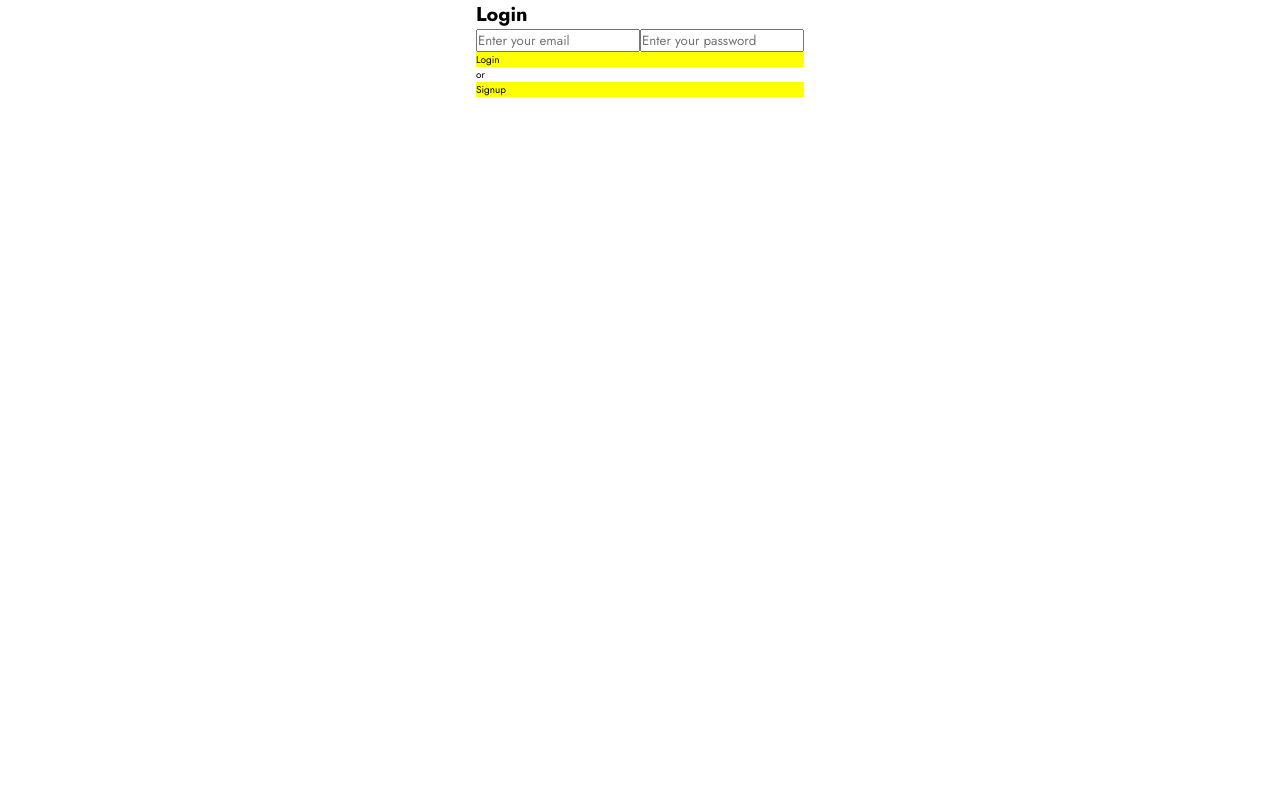
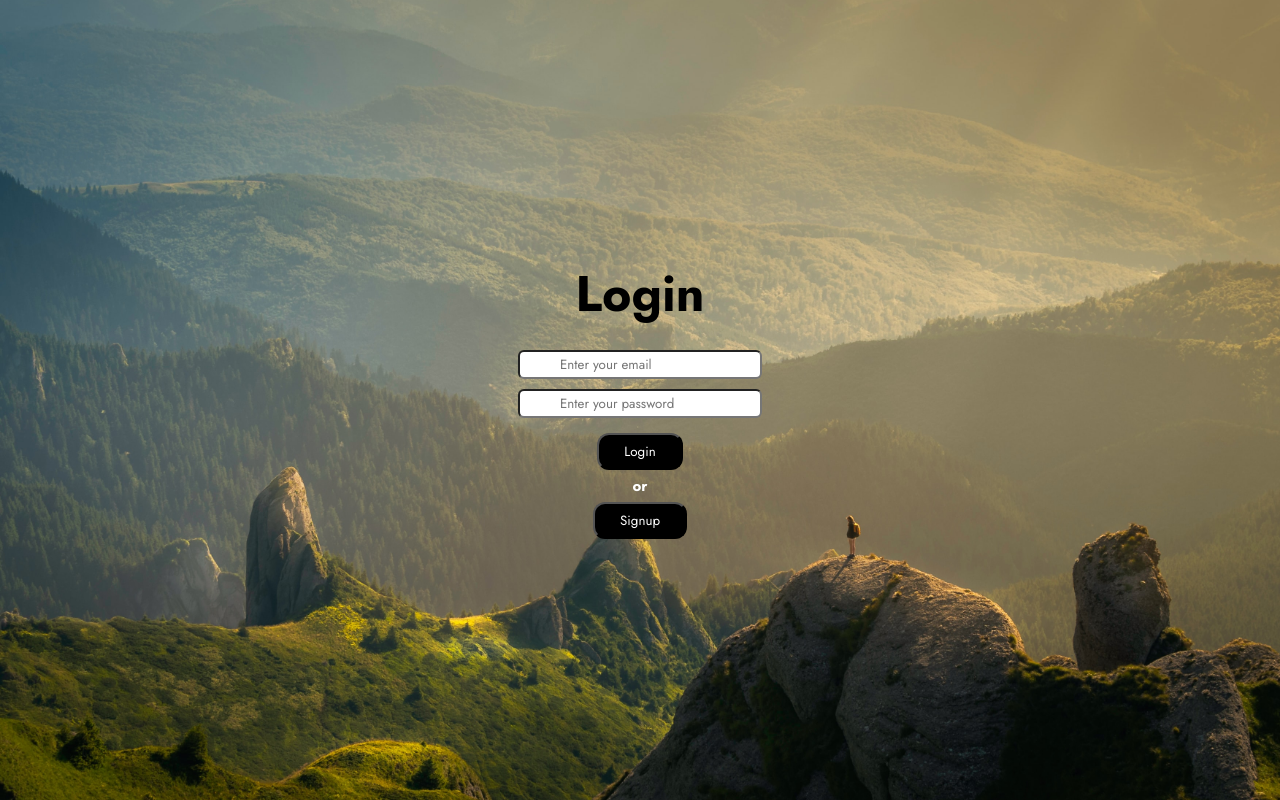
Before and after one commit to pt3002/PPL-Project, a React (Create React App) app in the folder Frontend/: page / in a window 1280 px wide. Built offline with nearby package versions, Linux system fonts and the light colour scheme.

Commit message:
designed login/signup page

```diff
--- a/Frontend/src/App.css
+++ b/Frontend/src/App.css
@@ -1,8 +1,7 @@
+@import url('https://fonts.googleapis.com/css2?family=Roboto:wght@300&display=swap');
 .App{
   display:flex;
   width:100vw;
   height:100vh;
-  justify-content:center;
-  align-items:flex-start;
-  background: #fff;
+  font-family: 'Roboto', sans-serif;
 }
--- a/Frontend/src/Pages/LoginPage/LoginPage.css
+++ b/Frontend/src/Pages/LoginPage/LoginPage.css
@@ -1,4 +1,39 @@
-.login .button{
-    background: yellow;
-    cursor: pointer;
+
+.login {
+    width: 100vw;
+    height: 100vh;
+    display: flex;
+    align-items: center;
+    justify-content: center;
+    flex-direction: column;
+    background-image: url("./login.jpg") ;
+    background-repeat:no-repeat;
+    background-size:cover;
+    background-position:center;
 }
+.loginHeading{
+    font-size: 5rem;
+    font-weight: 900;
+    margin-bottom: 2rem;
+    /* text-shadow: 1px 1px 0.2px #32CD32, 0 0 1em rgb(21, 255, 0), 0 0 0.2em #2E8B57; */
+}
+
+.inputClass{
+    margin-bottom: 1rem;
+    border-radius: 6px;
+    padding: 0.3rem 4rem;
+}
+
+button{
+    padding: 0.7rem 2.5rem;
+    border-radius: 12px;
+    margin: 0.5rem;
+    color: #fff;
+    background-color: black;
+}
+
+.divOR{
+    color: #fff;
+    font-size: 15px;
+    font-weight: 700;
+}
--- a/Frontend/src/Pages/LoginPage/LoginPage.js
+++ b/Frontend/src/Pages/LoginPage/LoginPage.js
@@ -1,42 +1,43 @@
-import React,{useState} from 'react';
+import React, { useState } from 'react';
 import axios from 'axios';
 import { useHistory } from "react-router-dom";
 
 import './LoginPage.css';
 
-const LoginPage = ({setLoginUser}) => {
+const LoginPage = ({ setLoginUser }) => {
 
     const history = useHistory()
 
-    const [user,setUser]=useState({
-        email:"",
-        password:""
+    const [user, setUser] = useState({
+        email: "",
+        password: ""
     })
 
     const handleChange = e => {
         const { name, value } = e.target
         setUser({
             ...user,
-            [name]:value
+            [name]: value
         })
     }
 
     const login_api = () => {
-        axios.post("http://localhost:9002/login",user)
-            .then(res => {alert(res.data.message)
-            setLoginUser(res.data.user)
-            history.push("/")
-        })
+        axios.post("http://localhost:9002/login", user)
+            .then(res => {
+                alert(res.data.message)
+                setLoginUser(res.data.user)
+                history.push("/")
+            })
     }
 
     return (
         <div className="login">
-            <h1>Login</h1>
-            <input type="text" name="email" value={user.email} placeholder='Enter your email' onChange={ handleChange }></input>
-            <input type="password" name="password" value={user.password} placeholder='Enter your password' onChange={ handleChange }></input>
-            <div className="button" onClick={login_api}>Login</div>
-            <div>or</div>
-            <div className="button" onClick={()=>history.push("/signup")}>Signup</div>
+            <h1 className="loginHeading">Login</h1>
+            <input className="inputClass" type="text" name="email" value={user.email} placeholder='Enter your email' onChange={handleChange}></input>
+            <input className="inputClass" type="password" name="password" value={user.password} placeholder='Enter your password' onChange={handleChange}></input>
+            <button className="button" onClick={login_api}>Login</button>
+            <div className='divOR'> or</div>
+            <button className="button" onClick={() => history.push("/signup")}>Signup</button>
         </div>
     );
 };
--- a/Frontend/src/Pages/Sign-UpPage/SignUpPage.css
+++ b/Frontend/src/Pages/Sign-UpPage/SignUpPage.css
@@ -1,3 +1,38 @@
-.signup .button{
-    background-color: cornflowerblue;
+.signup{
+    width: 100vw;
+    height: 100vh;
+    display: flex;
+    align-items: center;
+    justify-content: center;
+    flex-direction: column;
+    background-image: url("./signup.jpg") ;
+    background-repeat:no-repeat;
+    background-size:cover;
+    background-position:center;
 }
+.signupHeading{
+    font-size: 5rem;
+    font-weight: 900;
+    margin-bottom: 2rem;
+    /* text-shadow: 1px 1px 0.2px #32CD32, 0 0 1em rgb(21, 255, 0), 0 0 0.2em #2E8B57; */
+}
+
+.inputClass{
+    margin-bottom: 1rem;
+    border-radius: 6px;
+    padding: 0.3rem 4rem;
+}
+
+button{
+    padding: 0.7rem 2.5rem;
+    border-radius: 12px;
+    margin: 0.5rem;
+    color: #fff;
+    background-color: black;
+}
+
+.divOR{
+    color: #fff;
+    font-size: 15px;
+    font-weight: 700;
+}
--- a/Frontend/src/Pages/Sign-UpPage/SignUpPage.js
+++ b/Frontend/src/Pages/Sign-UpPage/SignUpPage.js
@@ -8,29 +8,29 @@ const SignUpPage = () => {
 
     const history = useHistory()
 
-    const [user,setUser]=useState({
-        name:"",
-        email:"",
-        password:"",
-        reEnterpassword:""
+    const [user, setUser] = useState({
+        name: "",
+        email: "",
+        password: "",
+        reEnterpassword: ""
     })
 
     const handleChange = e => {
         const { name, value } = e.target
         setUser({
             ...user,
-            [name]:value
+            [name]: value
         })
     }
 
     const signup_api = () => {
-        const { name,email,password,reEnterpassword } = user
-        if( name && email && password && (password===reEnterpassword)){
-            axios.post("http://localhost:9002/signup",user)
-            .then( res=> alert(res.data.message))
+        const { name, email, password, reEnterpassword } = user
+        if (name && email && password && (password === reEnterpassword)) {
+            axios.post("http://localhost:9002/signup", user)
+                .then(res => alert(res.data.message))
             history.push("/login")
         }
-        else{
+        else {
             alert("Invalid input")
         }
 
@@ -38,14 +38,14 @@ const SignUpPage = () => {
 
     return (
         <div className="signup">
-            <h1>signup</h1>
-            <input type="text" name="name" value={user.name} placeholder='Your name' onChange={ handleChange }></input>
-            <input type="text" name="email" value={user.email} placeholder='Your email' onChange={ handleChange }></input>
-            <input type="password" name="password" value={user.password} placeholder='Your password' onChange={ handleChange }></input>
-            <input type="password" name="reEnterpassword" value={user.reEnterpassword} placeholder='Re-enter password' onChange={ handleChange }></input>
-            <div className="button" onClick={signup_api}>Signup</div>
-            <div>or</div>
-            <div className="button" onClick={()=>history.push("/login")}>Login</div>
+            <h1 className='signupHeading'>Sign Up</h1>
+            <input className='inputClass' type="text" name="name" value={user.name} placeholder='Your name' onChange={handleChange}></input>
+            <input className='inputClass' type="text" name="email" value={user.email} placeholder='Your email' onChange={handleChange}></input>
+            <input className='inputClass' type="password" name="password" value={user.password} placeholder='Your password' onChange={handleChange}></input>
+            <input className='inputClass' type="password" name="reEnterpassword" value={user.reEnterpassword} placeholder='Re-enter password' onChange={handleChange}></input>
+            <button className="button" onClick={signup_api}>Signup</button>
+            <div className='divOR'>or</div>
+            <button className="button" onClick={() => history.push("/login")}>Login</button>
         </div>
     );
 };
```
Also changed, not shown: Frontend/src/Pages/LoginPage/login.jpg (added), 1 other file (tests, documents, lock files or other folders).
